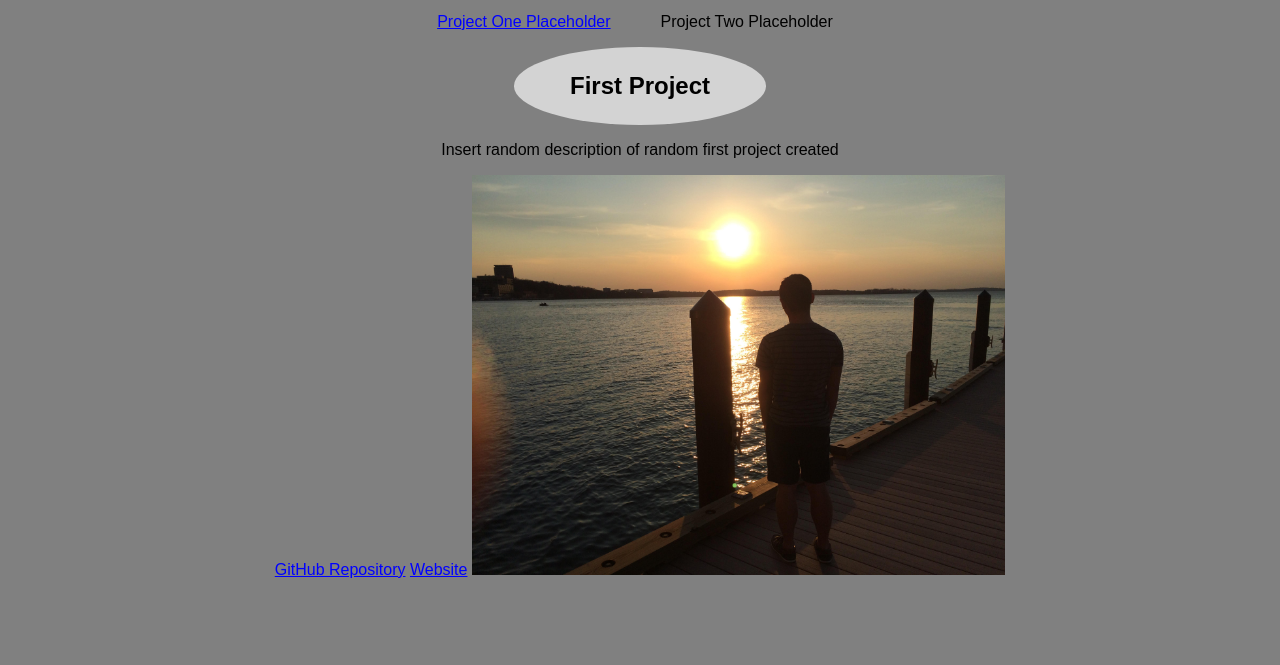
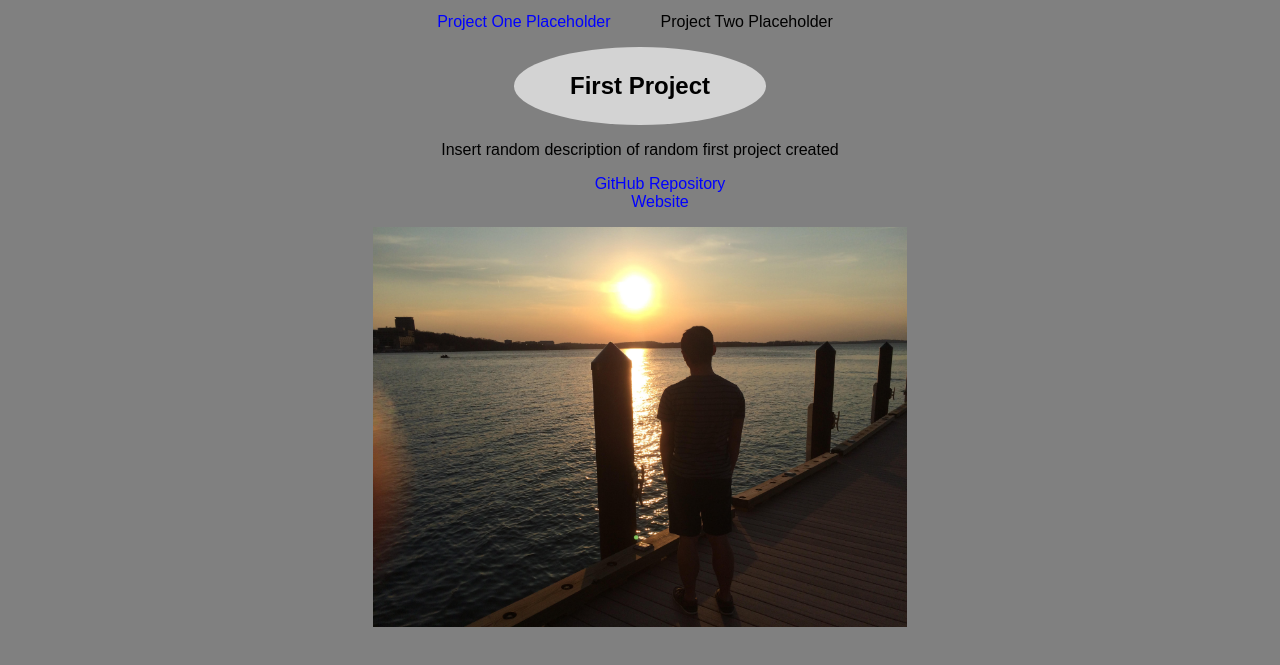
Before and after one commit to Daedaliss/FirstWebsite, a plain HTML site: page Projects.html in a window 1280 px wide. Shown: the part 105-770 px from the top of the page. Drawn offline with Linux system fonts and the light colour scheme.

Commit message:
removing link lines

```diff
--- a/Projects.html
+++ b/Projects.html
@@ -31,8 +31,10 @@
                 <p>
                     Insert random description of random first project created
                 </p>
-                <a href="https://github.com/WJEckert/FirstWebsite">GitHub Repository</a>
-                <a href="https://wjeckert.github.io/FirstWebsite/">Website</a>
+                <ul>
+                    <li><a href="https://github.com/WJEckert/FirstWebsite">GitHub Repository</a> </li>
+                    <li><a href="https://wjeckert.github.io/FirstWebsite/">Website</a></li>
+                </ul>
                 <img src="images/Sunset1.jpg" alt="images/RooftopSunset.jpg">
             </section>
         </article>
--- a/style.css
+++ b/style.css
@@ -28,6 +28,12 @@ body {
   }
   header nav:last-child {
     padding-right: 0px;
+  }
+  /*
+  Allows me to change settings related to all links
+  */
+  a {
+    text-decoration: none;
   }
   /*
   This allows me to change any general properties related to everything related to the image being drawn in
@@ -103,6 +109,7 @@ body {
     padding: 10px 0 10px 0;
     margin: 0 100px;
   }
+
   /*  Projects CSS */
   #ProjectList ul{
     display: flex;
@@ -118,6 +125,9 @@ body {
     border-radius: 50%;
     margin: 0 40%;
     padding: 25px 0;
+  }
+  #ProjectOne ul {
+    list-style:none;
   }
   /*  Projects CSS */
 
```
